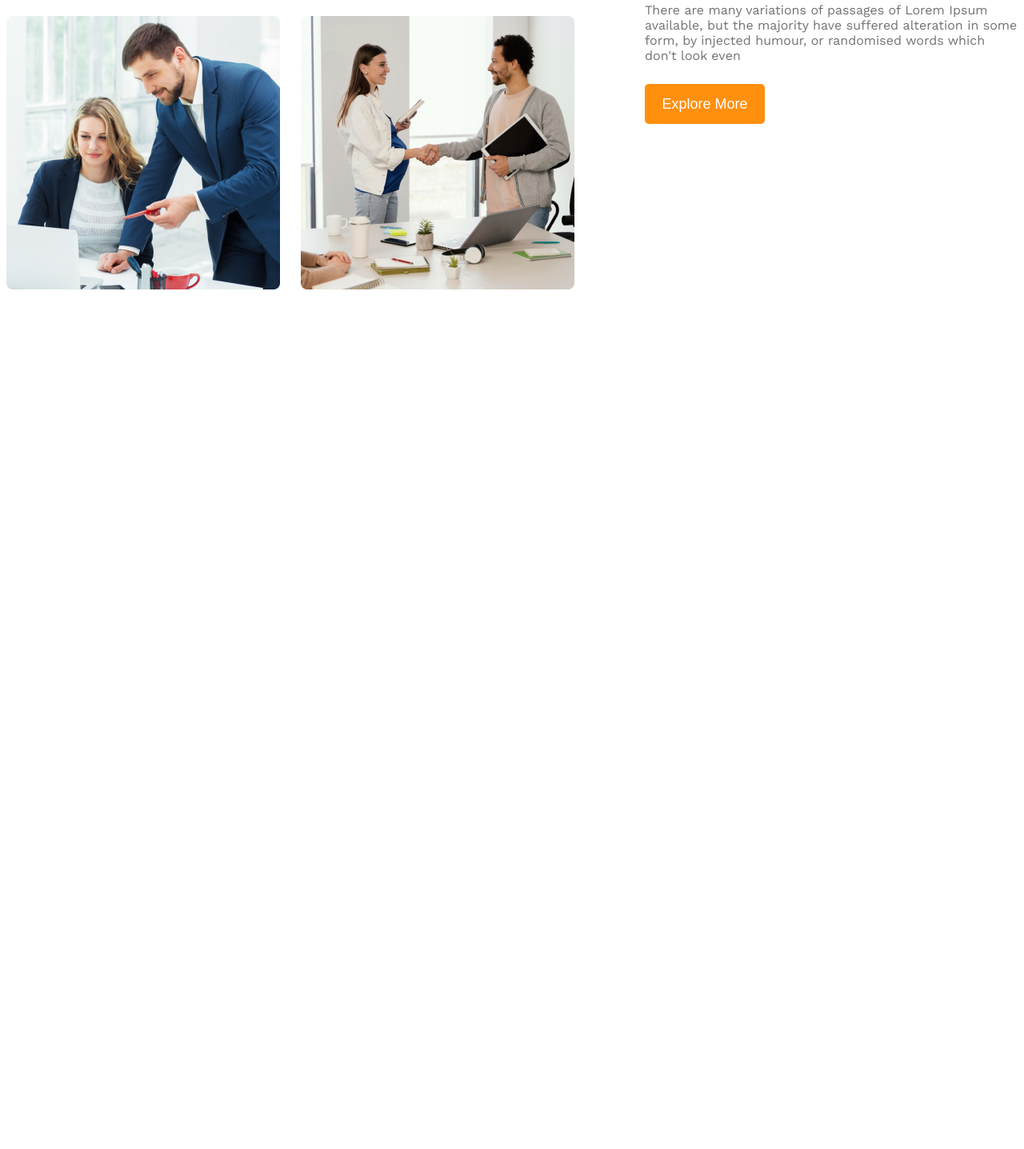
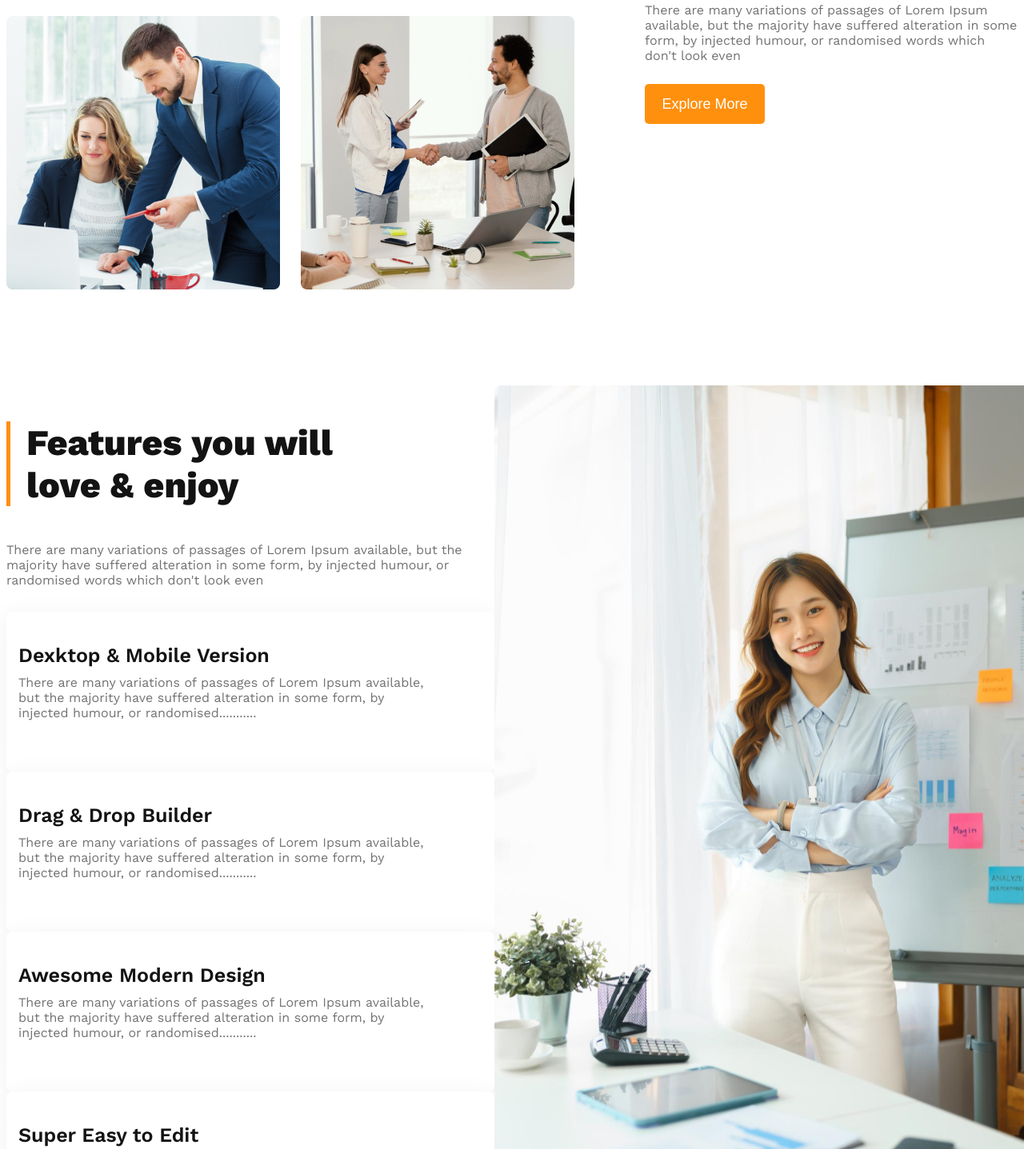
Before and after one commit to IqbalHoshen/g3-architects-website, a plain HTML site: page index.html in a window 1280 px wide. Shown: the part 1738-3175 px from the top of the page at 80% size. Before the commit the page ends 2108 px from the top, so only its background shows below. Drawn offline with nearby package versions, Linux system fonts and the light colour scheme.

Commit message:
section2

```diff
--- a/index.html
+++ b/index.html
@@ -60,7 +60,53 @@
                 <button class="head_button" type="button">Explore More</button>
             </div>
         </div>
+
+        <div class="section_2">
+            <div class="sec_2_dis">
+                <div class="title_div1">
+                    <div class="border_color">
+                        <h3 class="sec_2_title">Features you will love & enjoy</h3>
+                    </div>
+
+                    <p class="head_dres head_dres2">There are many variations of passages of Lorem Ipsum available, but
+                        the majority have suffered alteration in some form, by injected humour, or randomised words
+                        which don't look even</p>
+
+                </div>
+                <div class="dis_div">
+                    <div class="sec_2_four_div">
+                        <h3 class="sec2_four_title">Dexktop & Mobile Version</h3>
+                        <p class="head_dres head_dres2 four">There are many variations of passages of Lorem Ipsum
+                            available, but the majority have suffered alteration in some form, by injected humour, or
+                            randomised...........</p>
+                    </div>
+                    <div class="sec_2_four_div">
+                        <h3 class="sec2_four_title">Drag & Drop Builder</h3>
+                        <p class="head_dres head_dres2 four">There are many variations of passages of Lorem Ipsum
+                            available, but the majority have suffered alteration in some form, by injected humour, or
+                            randomised...........</p>
+                    </div>
+                    <div class="sec_2_four_div">
+                        <h3 class="sec2_four_title">Awesome Modern Design</h3>
+                        <p class="head_dres head_dres2 four">There are many variations of passages of Lorem Ipsum
+                            available, but the majority have suffered alteration in some form, by injected humour, or
+                            randomised...........</p>
+                    </div>
+                    <div class="sec_2_four_div">
+                        <h3 class="sec2_four_title">Super Easy to Edit</h3>
+                        <p class="head_dres head_dres2 four">There are many variations of passages of Lorem Ipsum
+                            available, but the majority have suffered alteration in some form, by injected humour, or
+                            randomised...........</p>
+                    </div>
+                </div>
+            </div>
+            <div class="sec_2_img">
+                <img src="/images/architect.png" alt="">
+            </div>
+        </div>
     </main>
+
+
 </body>
 
 </html>
--- a/style.css
+++ b/style.css
@@ -64,7 +64,6 @@
     color: #FFF;
     text-align: center;
     font-size: 18px;
-
     border-radius: 5px;
     background: #FF900E;
     width: 150px;
@@ -101,6 +100,7 @@
     justify-content: center;
     align-items: center;
     margin-top: 100px;
+    margin-bottom: 120px;
 }
 
 .pic_side_dis {
@@ -128,3 +128,61 @@
     font-size: 45px;
     font-weight: 700;
 }
+
+/*section 2*/
+.sec_2_title {
+    color: #131313;
+    font-family: Work Sans;
+    font-size: 45px;
+    font-weight: 700;
+    margin-left: 20px;
+
+}
+
+.border_color {
+
+    border-left: 5px #FF900E solid;
+    width: 470px;
+    margin-bottom: 0px;
+}
+
+.title_div1 {
+    width: 586px;
+}
+
+.sec2_four_title {
+    color: #131313;
+    font-family: Work Sans;
+    font-size: 25px;
+    font-weight: 600;
+    margin-bottom: 10px;
+}
+
+.four {
+    width: 520px;
+    margin-top: 0px;
+}
+
+.sec_2_four_div {
+    width: 580px;
+    height: 170px;
+    border-radius: 8px;
+    background: #FFF;
+    box-shadow: 0px 4px 30px 0px rgba(0, 0, 0, 0.06);
+    padding: 15px;
+
+}
+
+.dis_div {
+    margin-top: 30px;
+}
+
+.section_2 {
+    display: flex;
+    justify-content: space-around;
+}
+
+.section_2>.sec_2_img>img {
+    width: 708px;
+    height: 1000px;
+}
```
